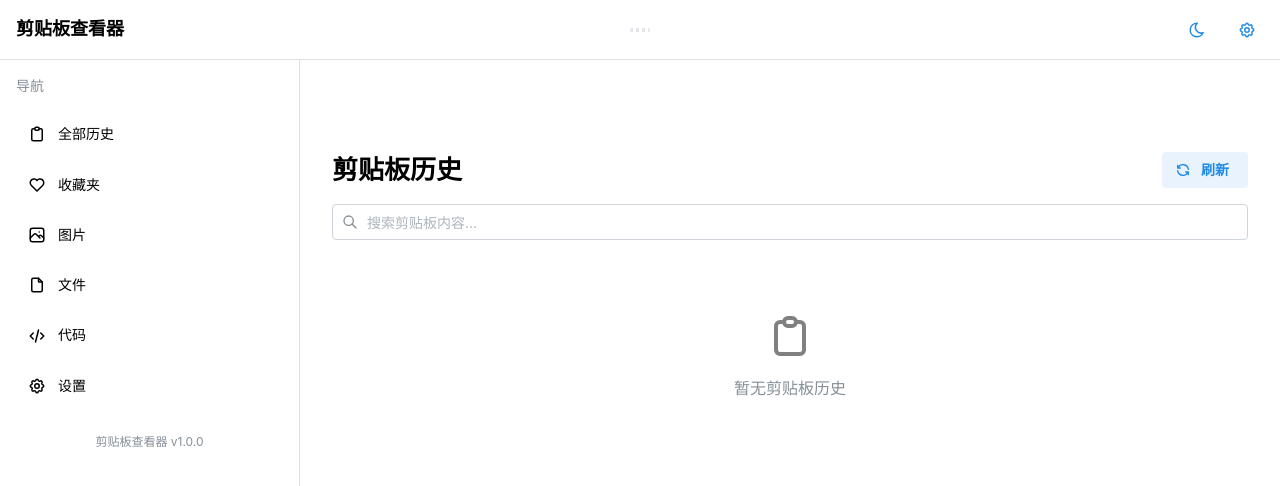
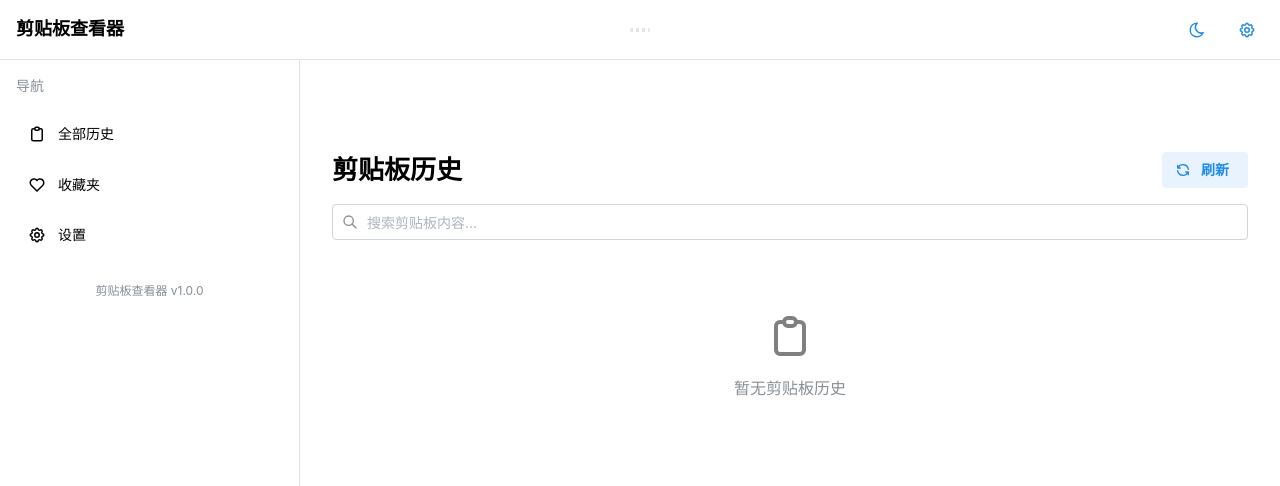
Before and after one commit to Liu-xc/clipboard-viewer, a React (Vite) app in the folder src/renderer/main/: page / in a window 1280 px wide. Shown: the top 486 px of the page. Built offline with nearby package versions, Linux system fonts and the light colour scheme.

Commit message:
refactor(Sidebar): 移除未使用的导航项以简化侧边栏

```diff
--- a/src/renderer/main/src/components/Sidebar.tsx
+++ b/src/renderer/main/src/components/Sidebar.tsx
@@ -4,10 +4,7 @@ import { useLocation, useNavigate } from 'react-router-dom';
 import {
   IconClipboard,
   IconSettings,
-  IconHeart,
-  IconPhoto,
-  IconFile,
-  IconCode
+  IconHeart
 } from '@tabler/icons-react';
 
 interface NavItem {
@@ -31,21 +28,6 @@ const Sidebar: React.FC = () => {
       label: '收藏夹',
       icon: <IconHeart size={18} />,
       path: '/favorites'
-    },
-    {
-      label: '图片',
-      icon: <IconPhoto size={18} />,
-      path: '/images'
-    },
-    {
-      label: '文件',
-      icon: <IconFile size={18} />,
-      path: '/files'
-    },
-    {
-      label: '代码',
-      icon: <IconCode size={18} />,
-      path: '/code'
     },
     {
       label: '设置',
```
